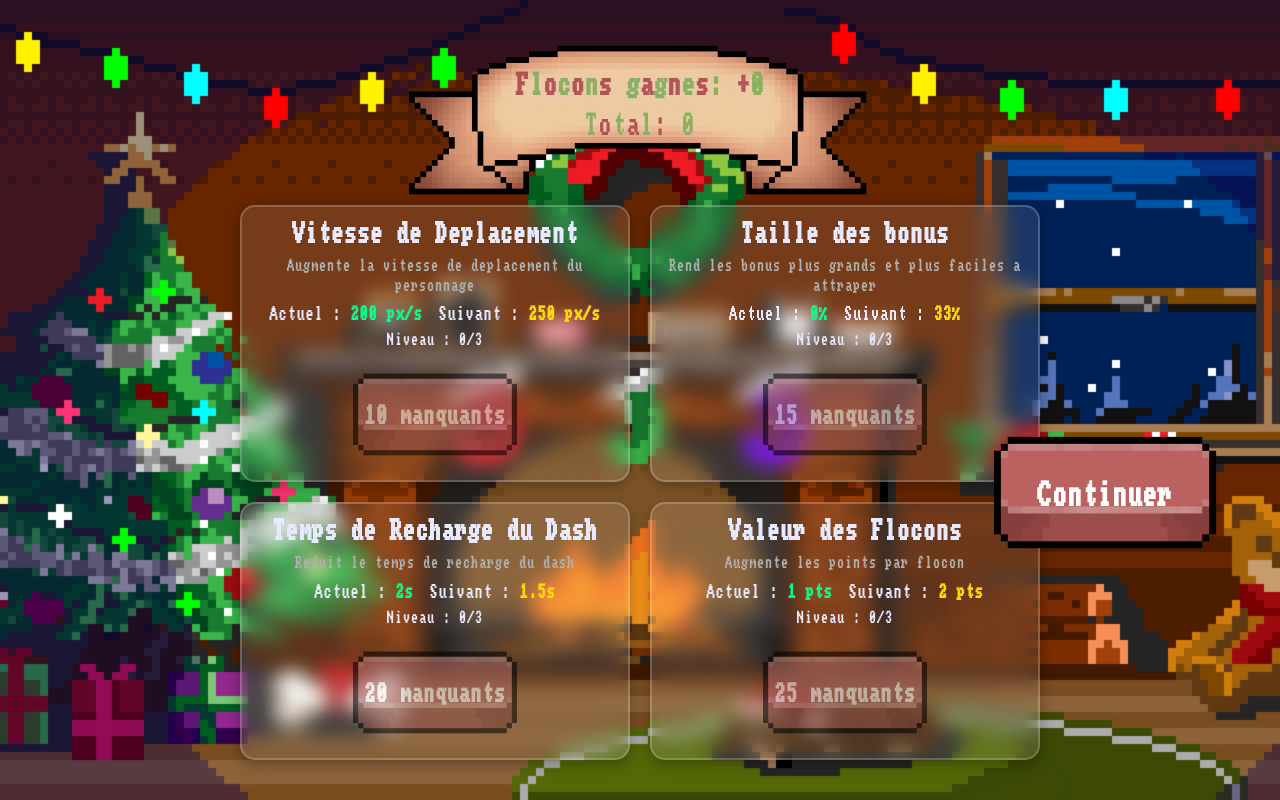
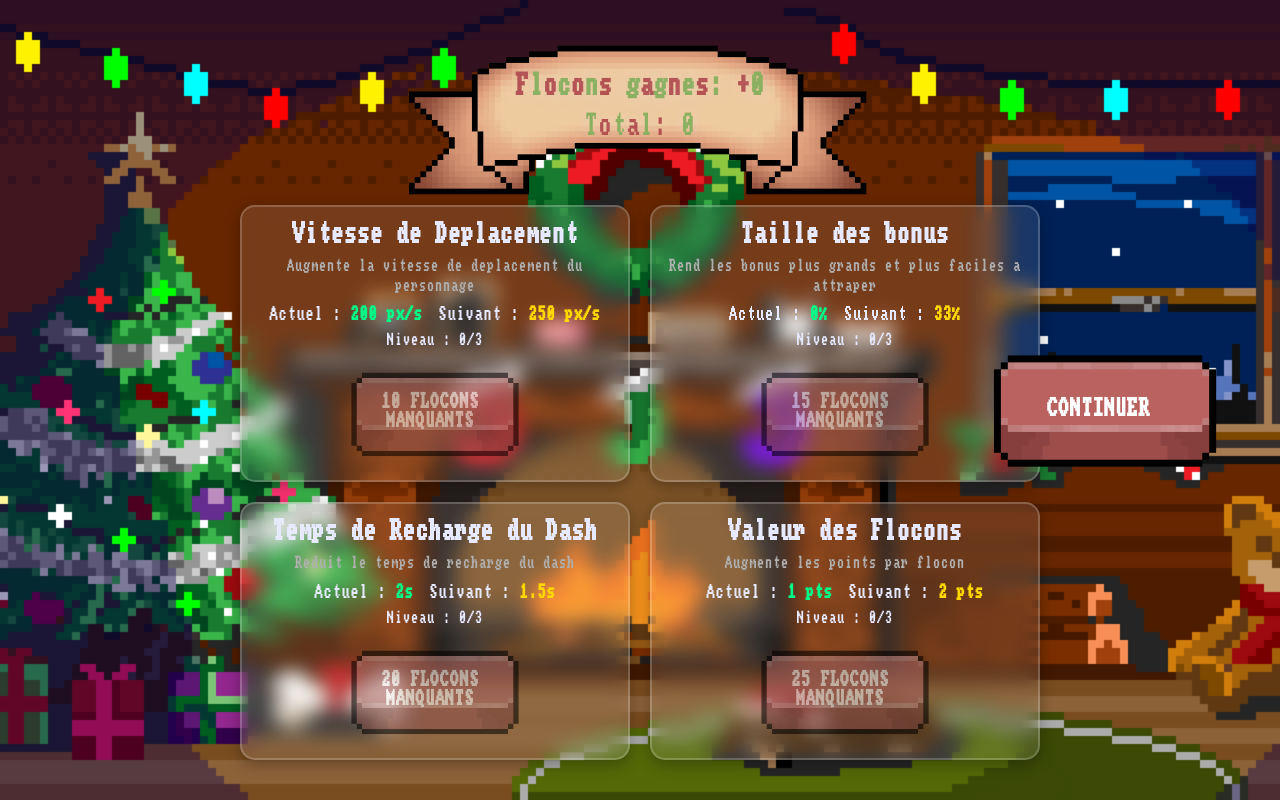
Before and after one commit to ethan-frot/Drunk-Santa, a Next.js app: page /views/abilities in a window 1280 px wide. Built offline with nearby package versions, Linux system fonts and the light colour scheme.

Commit message:
💄 Implement UiImageButton to abilities view

```diff
--- a/app/views/abilities/AbilityUpgradeView.tsx
+++ b/app/views/abilities/AbilityUpgradeView.tsx
@@ -2,6 +2,7 @@
 
 import { useEffect, useState } from 'react';
 import TitleBanner from '@/app/components/TitleBanner';
+import UiImageButton from '@/app/components/UiImageButton';
 import { AbilityManager, AbilityUpgrade } from '../../utils/abilities';
 
 interface AbilityUpgradePageProps {
@@ -215,88 +216,37 @@ export function AbilityUpgradeView({ onContinue, snowflakesEarned, totalScore }:
               </div>
 
               {!isMaxed && (
-                <button
-                  onClick={() => handleUpgrade(ability.id)}
-                  disabled={!canUpgrade}
+                <UiImageButton
+                  imageUpSrc="/assets/ui/buttons/button-red-up.png"
+                  imageDownSrc="/assets/ui/buttons/button-red-down.png"
+                  label={canUpgrade
+                    ? `${ability.cost[ability.currentStage]}`
+                    : `${ability.cost[ability.currentStage] - totalSnowflakes} flocons manquants`}
+                  heightPx={120}
+                  onClick={() => canUpgrade && handleUpgrade(ability.id)}
+                  ariaLabel="Upgrade"
                   style={{
-                    position: 'relative',
-                    height: '120px',
-                    background: 'transparent',
-                    border: 'none',
-                    padding: 0,
-                    cursor: canUpgrade ? 'pointer' : 'not-allowed',
-                    transition: 'transform 0.12s ease, opacity 0.2s ease',
-                    display: 'inline-flex',
-                    alignItems: 'center',
-                    justifyContent: 'center',
                     opacity: canUpgrade ? 1 : 0.55,
                     filter: canUpgrade ? 'none' : 'grayscale(20%)',
-                    transform: canUpgrade ? 'scale(1)' : 'scale(0.98)'
+                    cursor: canUpgrade ? 'pointer' : 'not-allowed'
                   }}
-                  onMouseEnter={(e) => {
-                    if (canUpgrade) {
-                      e.currentTarget.style.transform = 'scale(1.03)';
-                    }
-                  }}
-                  onMouseLeave={(e) => {
-                    if (canUpgrade) {
-                      e.currentTarget.style.transform = 'scale(1)';
-                      const img = e.currentTarget.querySelector('img');
-                      if (img) (img as HTMLImageElement).src = '/assets/ui/buttons/button-red-up.png';
-                    }
-                  }}
-                  onMouseDown={(e) => {
-                    if (canUpgrade) {
-                      e.currentTarget.style.transform = 'scale(0.98)';
-                      const img = e.currentTarget.querySelector('img');
-                      if (img) (img as HTMLImageElement).src = '/assets/ui/buttons/button-red-down.png';
-                    }
-                  }}
-                  onMouseUp={(e) => {
-                    if (canUpgrade) {
-                      e.currentTarget.style.transform = 'scale(1.03)';
-                      const img = e.currentTarget.querySelector('img');
-                      if (img) (img as HTMLImageElement).src = '/assets/ui/buttons/button-red-up.png';
-                    }
-                  }}
-                >
-                  <img
-                    src={'/assets/ui/buttons/button-red-up.png'}
-                    alt="Upgrade"
-                    style={{ height: '120px', display: 'block', userSelect: 'none', pointerEvents: 'none' }}
-                  />
-                  <span style={{ position: 'absolute', top: '50%', transform: 'translateY(-50%)', marginBottom: '2px', color: '#ffffff', fontSize: '22px', fontWeight: 'bold', fontFamily: 'November, sans-serif' }}>
-                    {canUpgrade
-                      ? `${ability.cost[ability.currentStage]}`
-                      : `${ability.cost[ability.currentStage] - totalSnowflakes} manquants`}
-                  </span>
-                </button>
+                />
               )}
 
               {isMaxed && (
-                <button
-                  disabled
+                <UiImageButton
+                  imageUpSrc="/assets/ui/buttons/button-red-up.png"
+                  imageDownSrc="/assets/ui/buttons/button-red-up.png"
+                  label="✨ MAXIMUM ✨"
+                  heightPx={120}
+                  onClick={() => {}}
+                  ariaLabel="Maxed"
                   style={{
-                    position: 'relative',
-                    height: '120px',
-                    background: 'transparent',
-                    border: 'none',
-                    padding: 0,
-                    cursor: 'not-allowed',
                     opacity: 0.75,
                     filter: 'grayscale(15%)',
-                    display: 'inline-flex',
-                    alignItems: 'center',
-                    justifyContent: 'center'
+                    cursor: 'not-allowed'
                   }}
-                >
-                  <img
-                    src={'/assets/ui/buttons/button-red-up.png'}
-                    alt="Maxed"
-                    style={{ height: '120px', display: 'block', userSelect: 'none', pointerEvents: 'none' }}
-                  />
-                  <span style={{ position: 'absolute', top: '50%', transform: 'translateY(-54%)', color: '#ffffff', fontSize: '22px', fontWeight: 'bold', fontFamily: 'November, sans-serif' }}>✨ MAXIMUM ✨</span>
-                </button>
+                />
               )}
             </div>
           );
@@ -307,64 +257,21 @@ export function AbilityUpgradeView({ onContinue, snowflakesEarned, totalScore }:
       </div>
 
       {/* Fixed Continue Button on the right */}
-      <button
+      <UiImageButton
+        imageUpSrc="/assets/ui/buttons/button-red-up.png"
+        imageDownSrc="/assets/ui/buttons/button-red-down.png"
+        label="Continuer"
+        heightPx={160}
         onClick={onContinue}
+        ariaLabel="Continuer"
         style={{
           position: 'fixed',
-          top: '62%',
+          top: '52%',
           right: '50px',
           transform: 'translateY(-50%)',
-          height: '160px',
-          background: 'transparent',
-          border: 'none',
-          padding: 0,
-          cursor: 'pointer',
-          transition: 'transform 0.12s ease',
-          display: 'inline-flex',
-          alignItems: 'center',
-          justifyContent: 'center',
           zIndex: 10
         }}
-        onMouseEnter={(e) => {
-          e.currentTarget.style.transform = 'translateY(-50%) scale(1.03)';
-        }}
-        onMouseLeave={(e) => {
-          e.currentTarget.style.transform = 'translateY(-50%) scale(1)';
-          const img = e.currentTarget.querySelector('img');
-          if (img) (img as HTMLImageElement).src = '/assets/ui/buttons/button-red-up.png';
-          const textSpan = e.currentTarget.querySelector('span');
-          if (textSpan) {
-            (textSpan as HTMLSpanElement).style.transform = 'translateY(-50%)';
-          }
-        }}
-        onMouseDown={(e) => {
-          e.currentTarget.style.transform = 'translateY(-50%) scale(0.98)';
-          const img = e.currentTarget.querySelector('img');
-          if (img) (img as HTMLImageElement).src = '/assets/ui/buttons/button-red-down.png';
-          const textSpan = e.currentTarget.querySelector('span');
-          if (textSpan) {
-            (textSpan as HTMLSpanElement).style.transform = 'translateY(-46%)';
-          }
-        }}
-        onMouseUp={(e) => {
-          e.currentTarget.style.transform = 'translateY(-50%) scale(1.03)';
-          const img = e.currentTarget.querySelector('img');
-          if (img) (img as HTMLImageElement).src = '/assets/ui/buttons/button-red-up.png';
-          const textSpan = e.currentTarget.querySelector('span');
-          if (textSpan) {
-            (textSpan as HTMLSpanElement).style.transform = 'translateY(-50%)';
-          }
-        }}
-      >
-        <img
-          src={'/assets/ui/buttons/button-red-up.png'}
-          alt="Continuer"
-          style={{ height: '160px', display: 'block', userSelect: 'none', pointerEvents: 'none' }}
-        />
-        <span style={{ position: 'absolute', top: '50%', transform: 'translateY(-50%)', marginBottom: '6px', color: '#ffffff', fontSize: '28px', fontWeight: 'bold', fontFamily: 'November, sans-serif', transition: 'transform 0.12s ease' }}>
-          Continuer
-        </span>
-      </button>
+      />
     </div>
   );
 }
```
